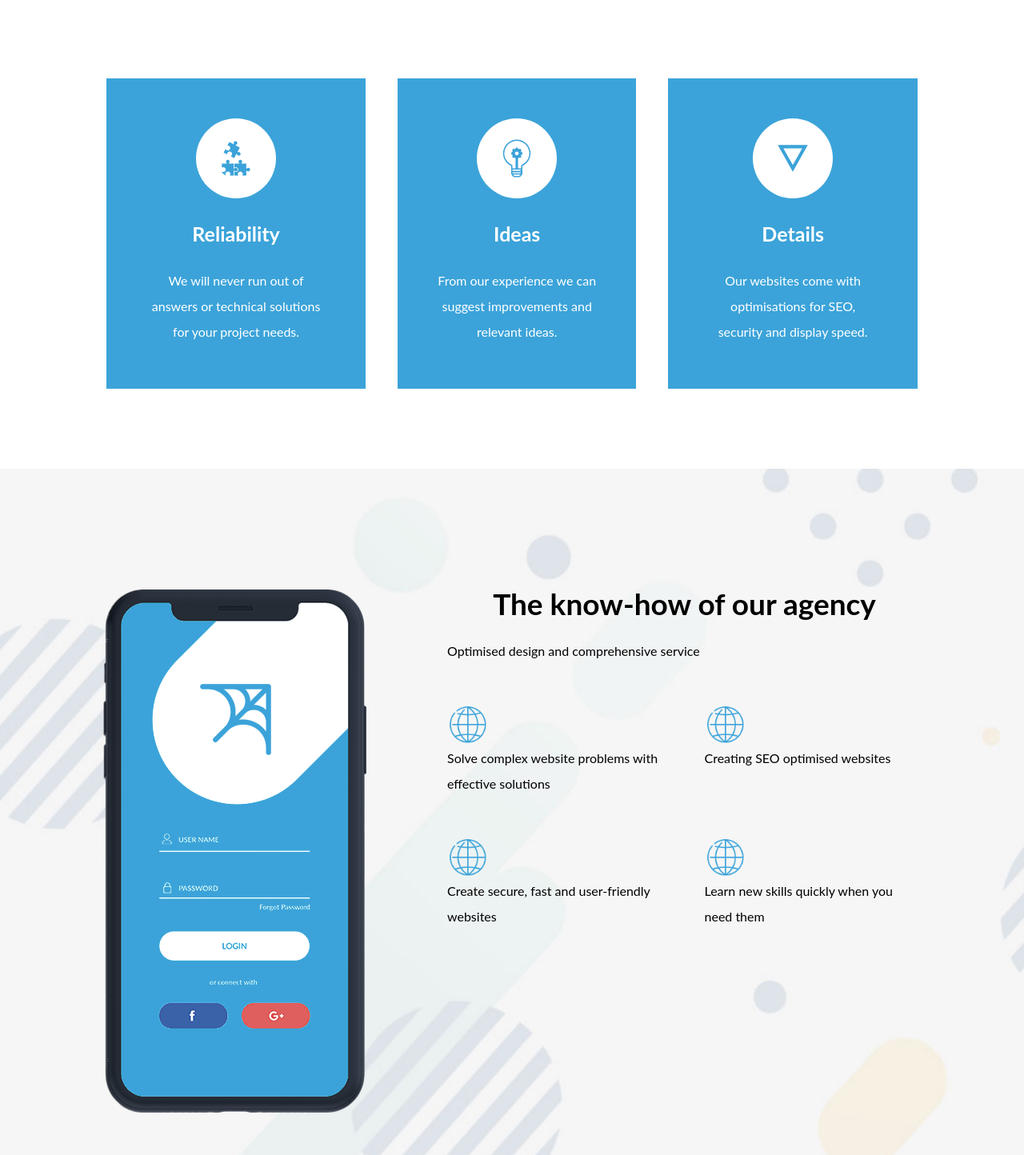
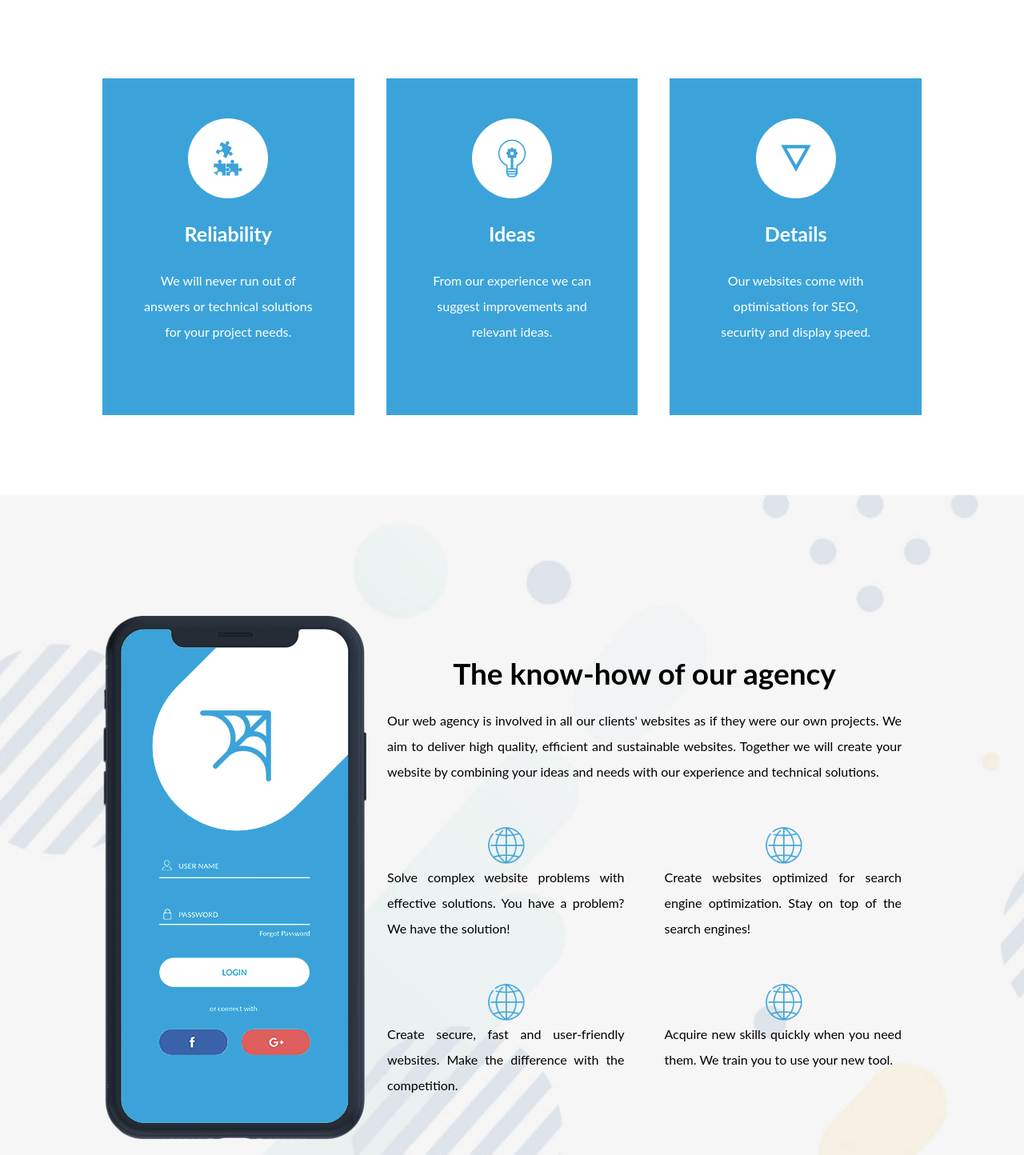
Before and after one commit to Raynnon/webagency-landing, a React (Create React App) app: page / in a window 1280 px wide. Shown: the part 866-2310 px from the top of the page at 80% size. Built offline with nearby package versions, Linux system fonts and the light colour scheme.

Commit message:
created About responsive design

```diff
--- a/src/components/About.tsx
+++ b/src/components/About.tsx
@@ -13,19 +13,19 @@ interface ListItem {
 
 const listItem: ListItem[] = [
   {
-    text: 'Solve complex website problems with effective solutions',
+    text: 'Solve complex website problems with effective solutions. You have a problem? We have the solution!',
     icon
   },
   {
-    text: 'Creating SEO optimised websites',
+    text: 'Create websites optimized for search engine optimization. Stay on top of the search engines!',
     icon
   },
   {
-    text: 'Create secure, fast and user-friendly websites',
+    text: 'Create secure, fast and user-friendly websites. Make the difference with the competition.',
     icon
   },
   {
-    text: 'Learn new skills quickly when you need them',
+    text: 'Acquire new skills quickly when you need them. We train you to use your new tool.',
     icon
   }
 ];
@@ -47,7 +47,11 @@ export default function About() {
 
           <Emergence>
             <p>
-            Optimised design and comprehensive service
+              Our web agency is involved in all our clients' websites as if they
+              were our own projects. We aim to deliver high quality, efficient
+              and sustainable websites. Together we will create your website by
+              combining your ideas and needs with our experience and technical
+              solutions.
             </p>
           </Emergence>
 
--- a/src/styles/index.scss
+++ b/src/styles/index.scss
@@ -118,7 +118,6 @@ header {
 		display: flex;
 		align-items: "center";
 		@include md {
-
 		}
 		.menu-icon {
 			border: 1px solid white;
@@ -226,7 +225,6 @@ header {
 
 #presentation {
 	.cards {
-		margin: 0 5px;
 		display: flex;
 		flex-direction: column;
 		align-items: center;
@@ -237,6 +235,7 @@ header {
 			justify-content: center;
 		}
 		div {
+			width: 100%;
 			&:not(:last-child) {
 				margin-bottom: $space-small;
 			}
@@ -251,6 +250,15 @@ header {
 				padding: $space;
 				border-bottom: 5px solid transparent;
 				transition: border-color 300ms ease-in-out;
+				@include md {
+					min-height: 371px;
+				}
+				@include lg {
+					min-height: 421px;
+				}
+				@include xl {
+					min-height: 389;
+				}
 				&:hover {
 					border-color: $secondary;
 					.presentation__card--icon {
@@ -284,13 +292,35 @@ header {
 #about {
 	display: flex;
 	.container {
+		width: 100%;
 		display: flex;
+		flex-direction: column-reverse;
+		align-items: center;
+		@include lg {
+			flex-direction: row;
+		}
 		.mobile {
-			margin-top: $space;
+			width: 200px;
+			margin-top: $space-small;
+			@include lg {
+				margin-top: $space;
+				width: auto;
+			}
 		}
 		.text-column {
-			margin-left: $space-big;
-			margin-top: $space;
+			display: flex;
+			flex-direction: column;
+			align-items: center;
+			width: 100%;
+			@include lg {
+				margin: $space 10px 0 10px;
+			}
+			@include xl {
+				margin: $space $space-small 0 $space-small;
+			}
+			p {
+				text-align: justify;
+			}
 			h2 {
 				margin-bottom: $space-small;
 				font-size: 37px;
@@ -306,6 +336,8 @@ header {
 				.about-list__point {
 					.about-list__point--icon {
 						width: 50px;
+						display: block;
+						margin: auto;
 					}
 				}
 			}
```
Also changed, not shown: package.json (+7 -7 lines), 1 other file (tests, documents, lock files or other folders).
